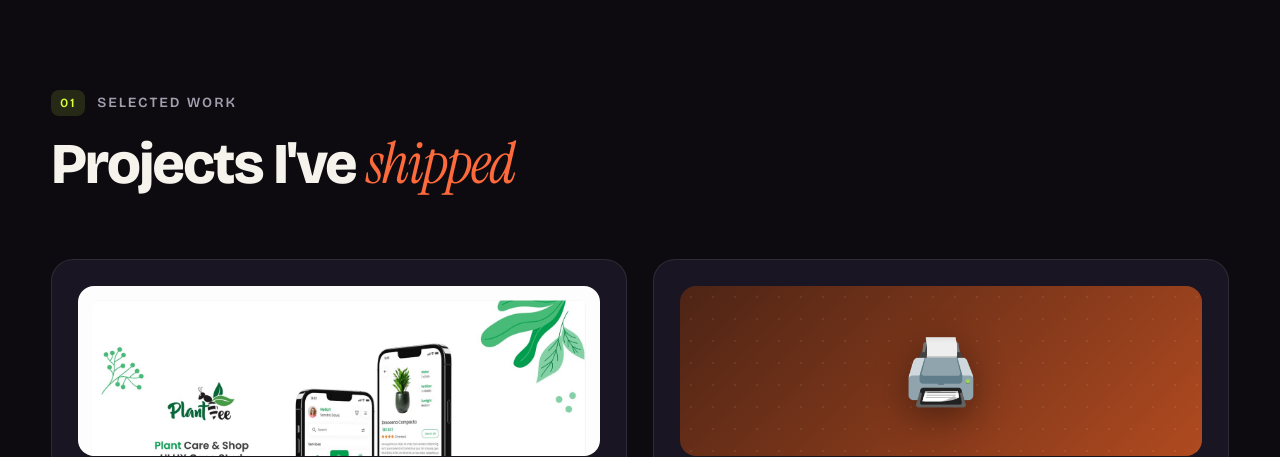
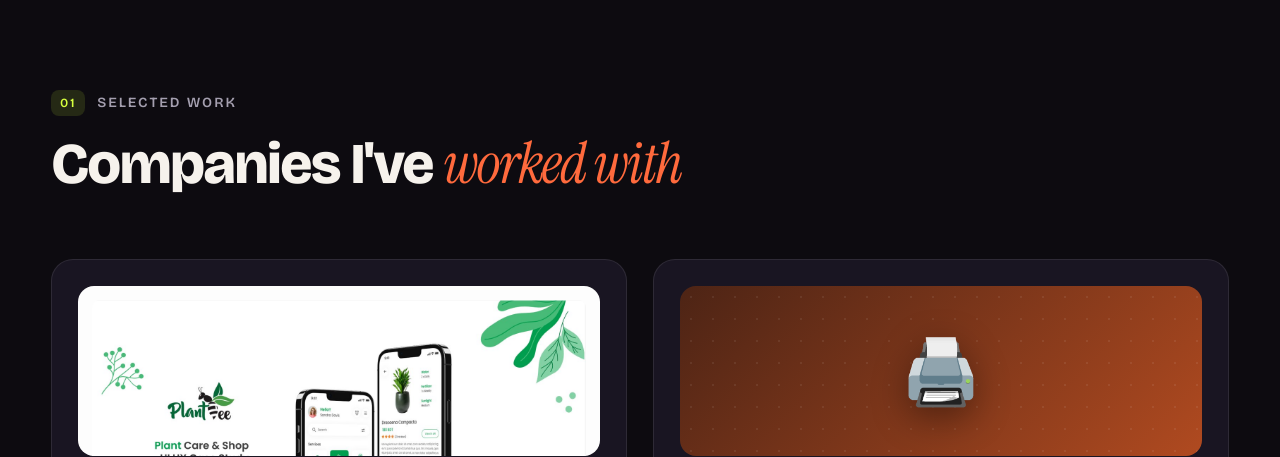
Before and after one commit to MahmudaMim/MahmudaMim.github.io, a plain HTML site: page index.html in a window 1280 px wide. Shown: the part 900-1357 px from the top of the page. Drawn offline with nearby package versions, Linux system fonts and the light colour scheme.

Commit message:
Rename work section title to Companies I've worked with

```diff
--- a/index.html
+++ b/index.html
@@ -113,7 +113,7 @@
       <div class="container">
         <header class="section__head reveal">
           <p class="section__label"><span>01</span> Selected work</p>
-          <h2 class="section__title">Projects I've <em>shipped</em></h2>
+          <h2 class="section__title">Companies I've <em>worked with</em></h2>
         </header>
 
         <div class="work-grid">
```
